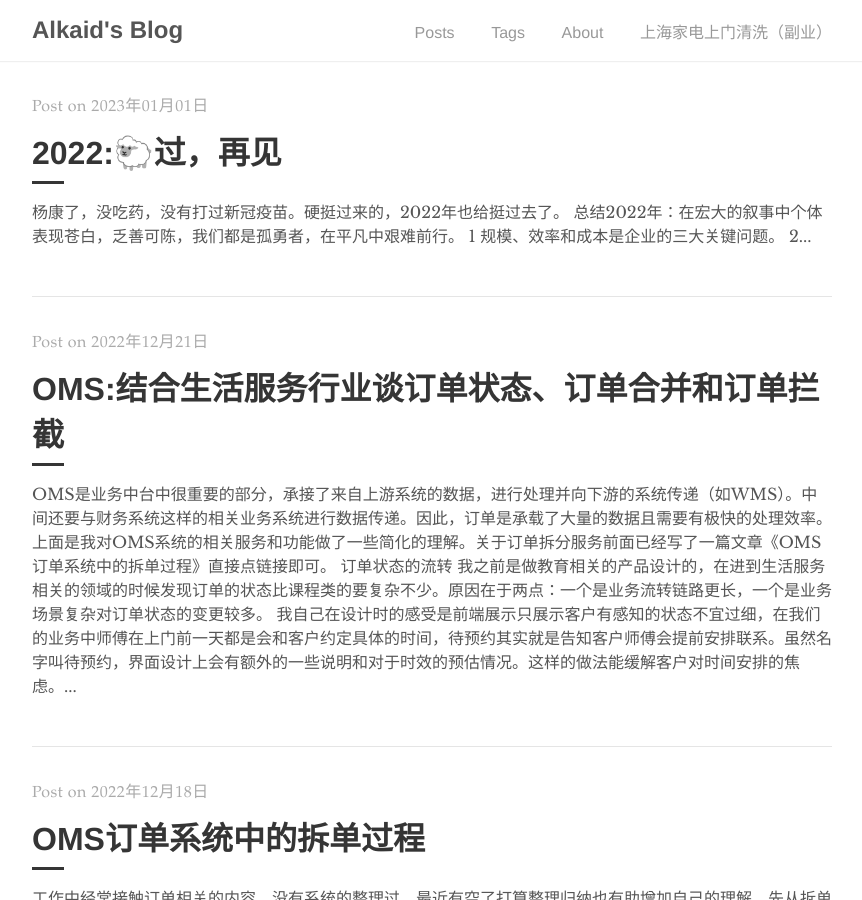
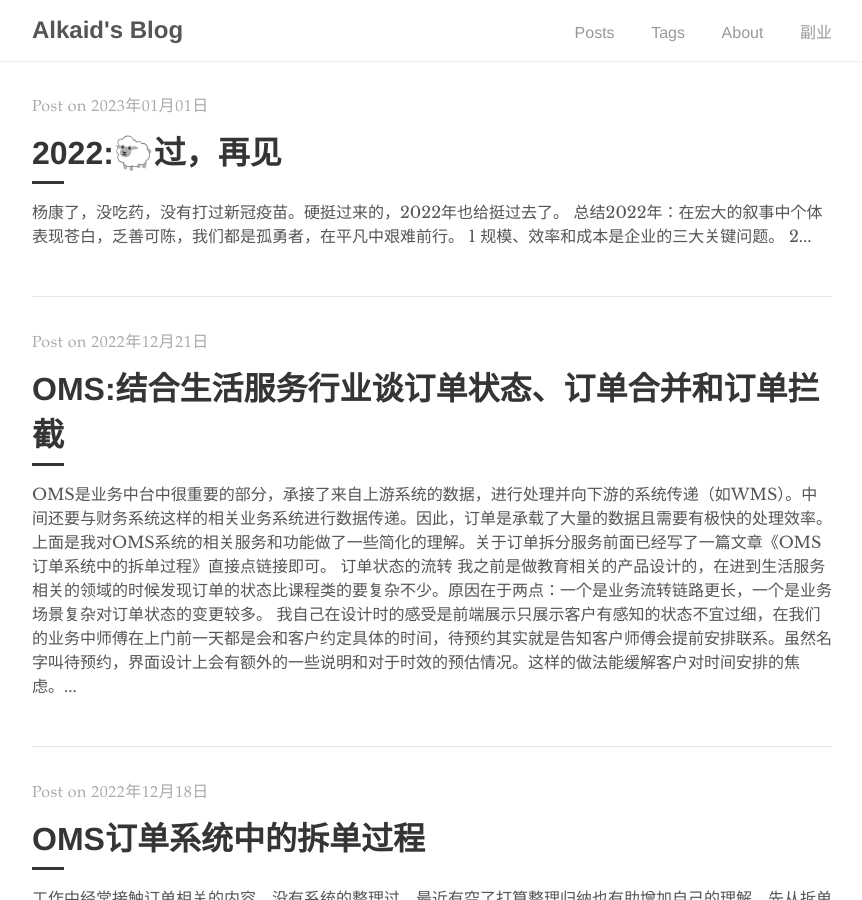
Before and after one commit to AlkaidWaong/ifoz, a Jekyll site: the page built from index.html, in a window 1280 px wide and 900 px high. Shown: the whole window, without its empty margins (208-1070 px from the left). Built offline with Jekyll 4.4.1, drawn with Linux system fonts in a browser that asks for light colours; the list of posts is cut into pages by our own code.

Commit message:
Update navigation.html

```diff
--- a/_includes/navigation.html
+++ b/_includes/navigation.html
@@ -7,7 +7,7 @@
       <li><a href="{{ site.baseurl }}/">Posts</a></li>
       <li><a href="{{ '/tags' | prepend: site.baseurl }}">Tags</a></li>
       <li><a href="{{ '/about' | prepend: site.baseurl }}">About</a></li>
-	  <li><a href="{{ '/side' | prepend: site.baseurl }}">上海家电上门清洗（副业）</a></li>
+	  <li><a href="{{ '/side' | prepend: site.baseurl }}">副业</a></li>
     </ul>
   </div>
 </nav>
```
